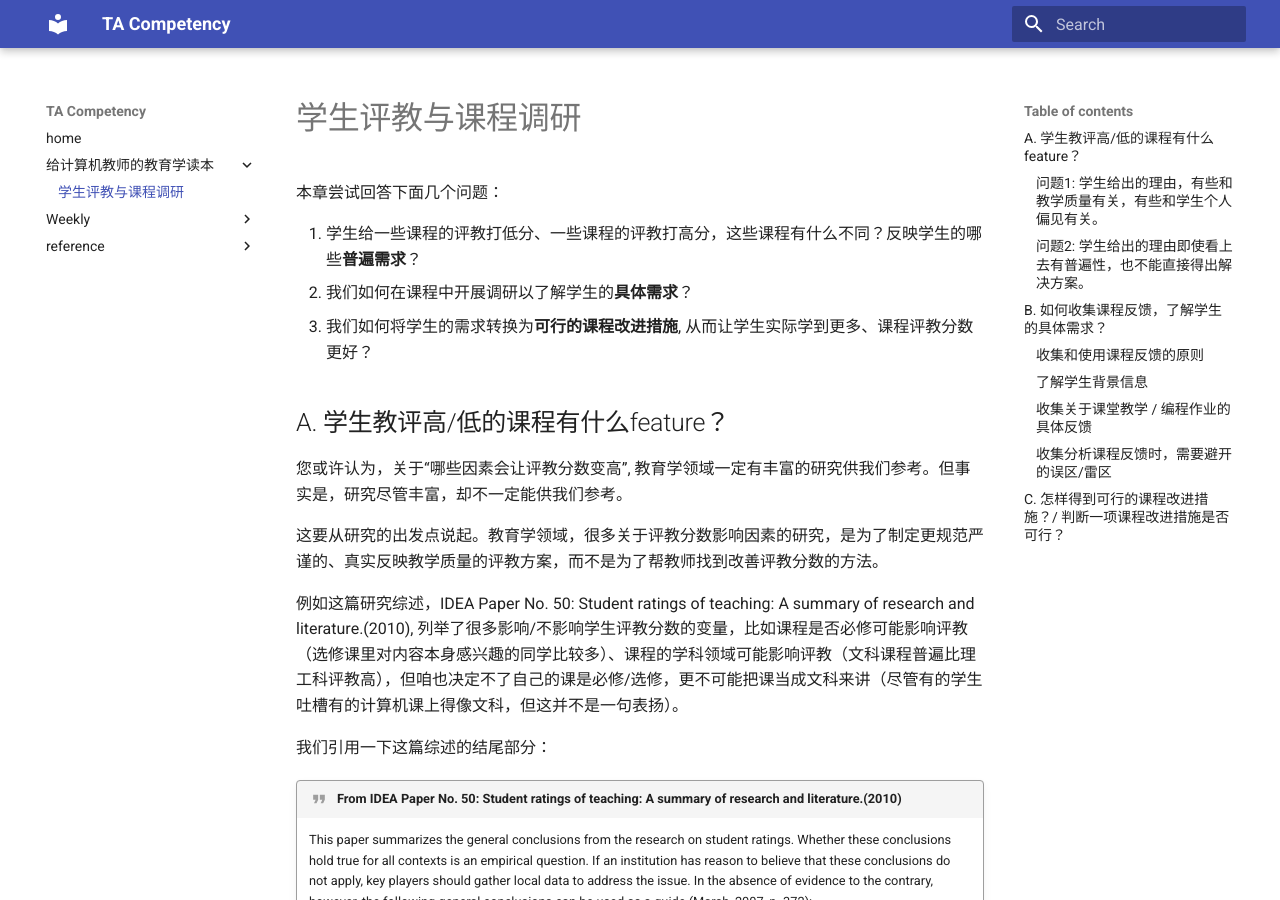
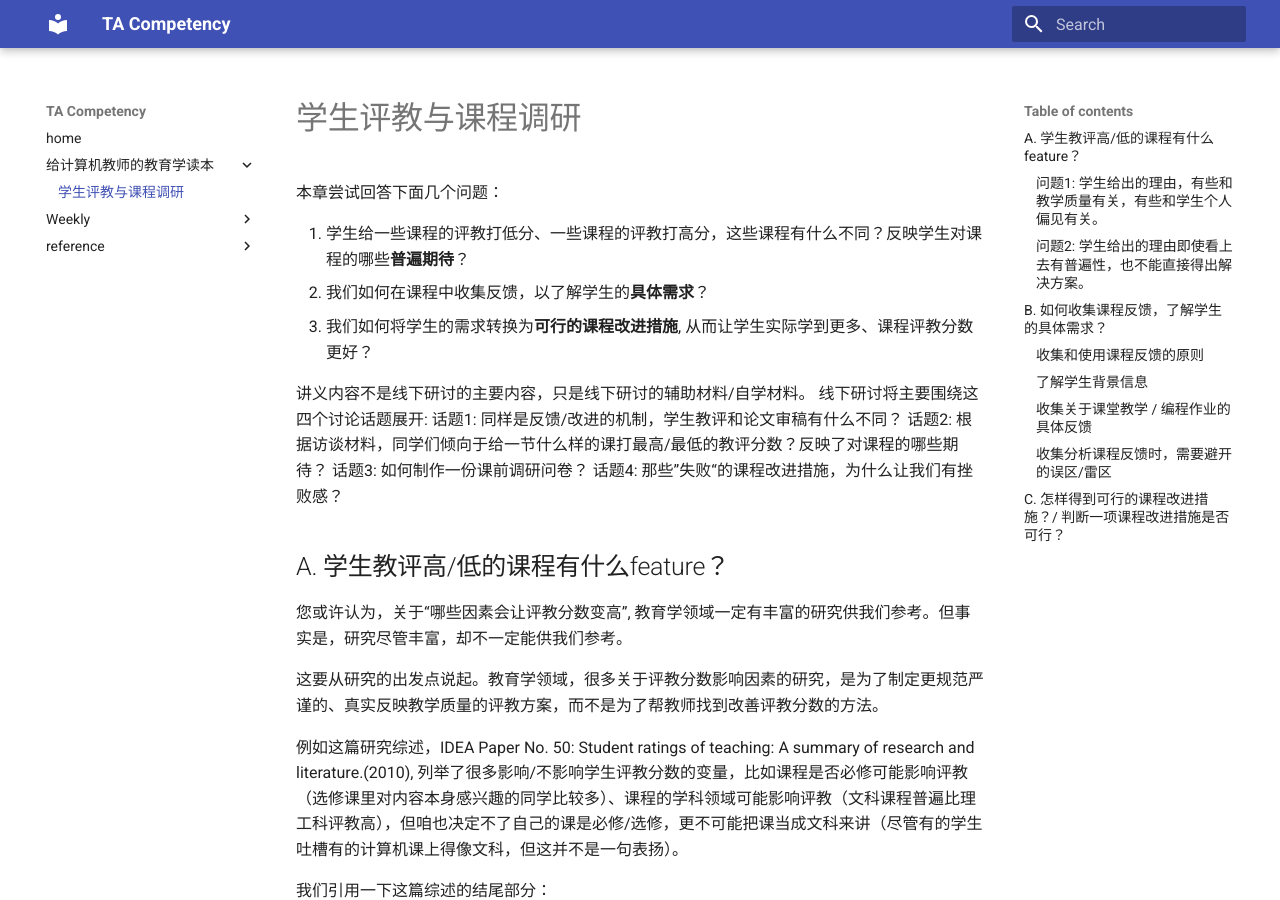
Before and after one commit to THUCSTAC/TAC, an MkDocs documentation site: the page built from docs/textbook/evaluation&survey.md, in a window 1280 px wide and 900 px high. Built offline with MkDocs 1.6.1 and Material for MkDocs 9.7.7, drawn with Linux system fonts in a browser that asks for light colours.

Commit message:
update chapter1

```diff
--- a/docs/textbook/evaluation&survey.md
+++ b/docs/textbook/evaluation&survey.md
@@ -2,10 +2,17 @@
 
 本章尝试回答下面几个问题：
 
-1. 学生给一些课程的评教打低分、一些课程的评教打高分，这些课程有什么不同？反映学生的哪些**普遍需求**？
-2. 我们如何在课程中开展调研以了解学生的**具体需求**？
+1. 学生给一些课程的评教打低分、一些课程的评教打高分，这些课程有什么不同？反映学生对课程的哪些**普遍期待**？
+2. 我们如何在课程中收集反馈，以了解学生的**具体需求**？
 3. 我们如何将学生的需求转换为**可行的课程改进措施**, 从而让学生实际学到更多、课程评教分数更好？
 
+
+讲义内容不是线下研讨的主要内容，只是线下研讨的辅助材料/自学材料。
+线下研讨将主要围绕这四个讨论话题展开:
+话题1: 同样是反馈/改进的机制，学生教评和论文审稿有什么不同？
+话题2: 根据访谈材料，同学们倾向于给一节什么样的课打最高/最低的教评分数？反映了对课程的哪些期待？
+话题3: 如何制作一份课前调研问卷？
+话题4: 那些”失败“的课程改进措施，为什么让我们有挫败感？
 
 ## A. 学生教评高/低的课程有什么feature？
 
```
